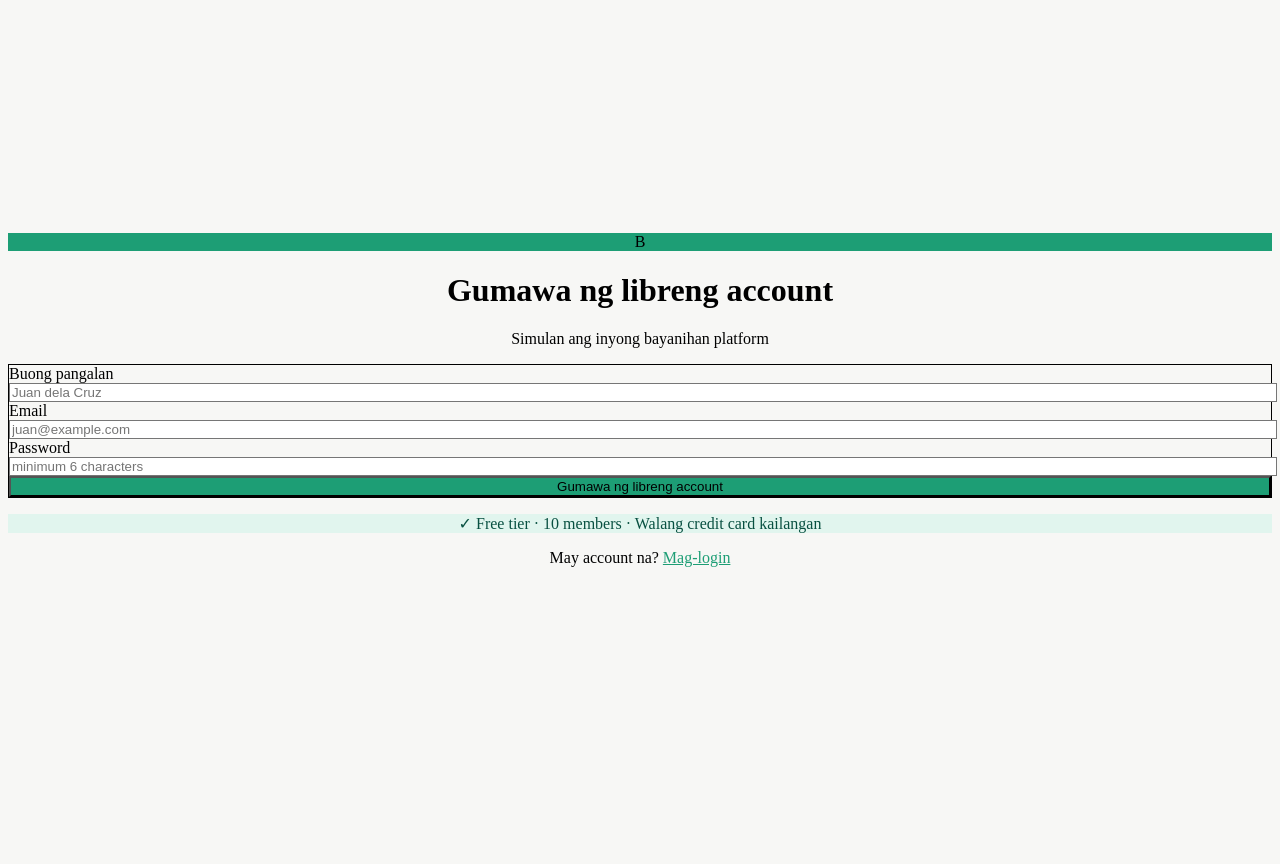
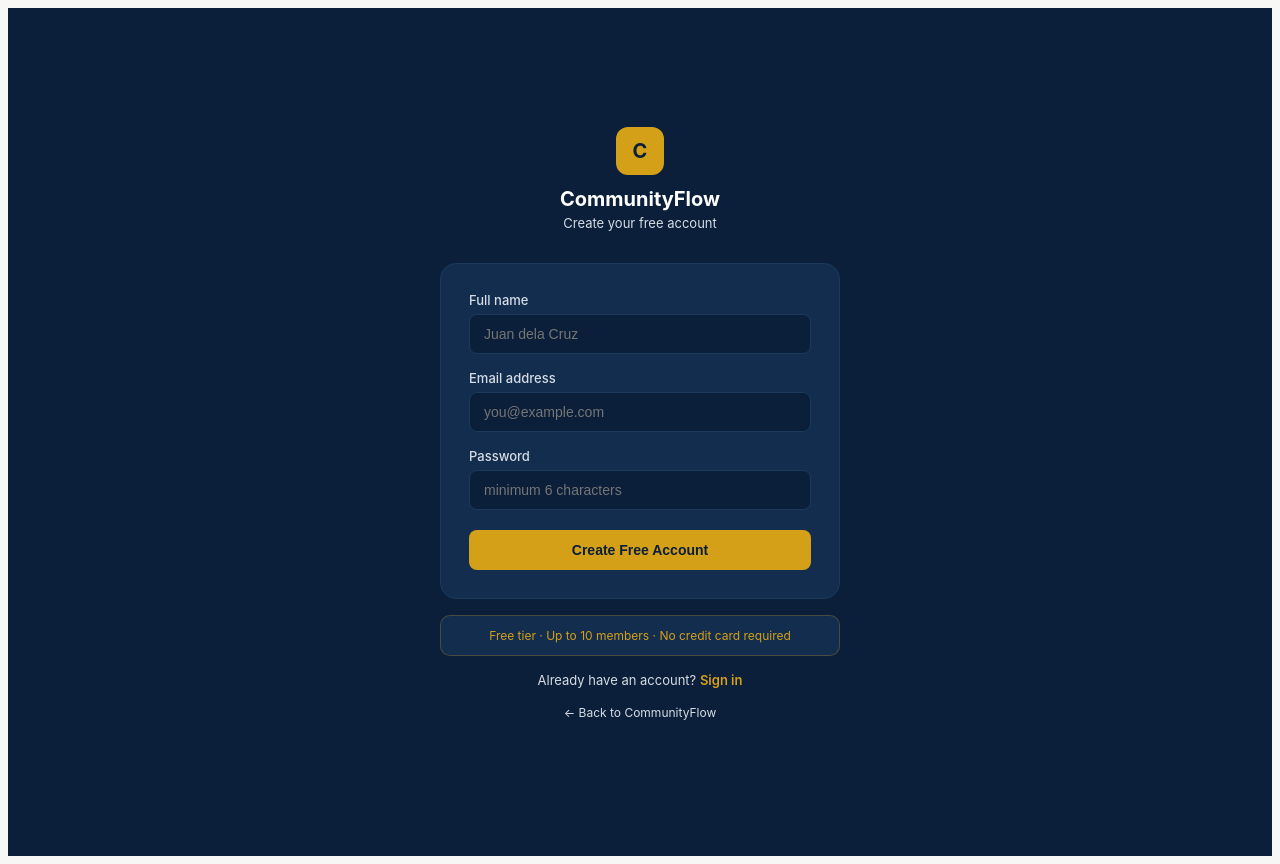
Before and after one commit to GarryWeb/bayanihan-app, a Next.js app: page /auth/signup in a window 1280 px wide. Before the commit the page ends 816 px from the top, so only its background shows below. Built offline with nearby package versions, Linux system fonts and the light colour scheme; no server answers.

Commit message:
Refactor signup page layout and error handling

```diff
--- a/app/auth/signup/page.tsx
+++ b/app/auth/signup/page.tsx
@@ -17,8 +17,7 @@ export default function SignupPage() {
     setLoading(true)
     setError('')
     const { error } = await supabase.auth.signUp({
-      email: form.email,
-      password: form.password,
+      email: form.email, password: form.password,
       options: { data: { full_name: form.full_name } }
     })
     if (error) { setError(error.message); setLoading(false) }
@@ -26,48 +25,56 @@ export default function SignupPage() {
   }
 
   return (
-    <div className="min-h-screen flex items-center justify-center bg-[#F7F7F5] px-4">
-      <div className="w-full max-w-sm">
-        <div className="text-center mb-8">
-          <div className="w-12 h-12 bg-[#1D9E75] rounded-xl flex items-center justify-center mx-auto mb-4">
-            <span className="text-white text-xl font-bold">B</span>
-          </div>
-          <h1 className="text-xl font-semibold">Gumawa ng libreng account</h1>
-          <p className="text-sm text-gray-500 mt-1">Simulan ang inyong bayanihan platform</p>
+    <div style={{minHeight: '100vh', background: '#0B1F3A', display: 'flex', alignItems: 'center', justifyContent: 'center', padding: '24px', fontFamily: "'Inter', sans-serif"}}>
+      <div style={{width: '100%', maxWidth: '400px'}}>
+        {/* Logo */}
+        <div style={{textAlign: 'center', marginBottom: '32px'}}>
+          <div style={{width: '48px', height: '48px', background: '#D4A017', borderRadius: '12px', display: 'flex', alignItems: 'center', justifyContent: 'center', fontWeight: '700', color: '#0B1F3A', fontSize: '20px', margin: '0 auto 12px'}}>C</div>
+          <div style={{fontWeight: '700', fontSize: '20px', color: '#FFFFFF'}}>CommunityFlow</div>
+          <div style={{fontSize: '13px', color: '#D6DCE5', marginTop: '4px'}}>Create your free account</div>
         </div>
-        <div className="bg-white rounded-2xl border border-gray-100 p-6 shadow-sm">
-          <form onSubmit={handleSignup} className="space-y-4">
-            {error && <div className="bg-red-50 border border-red-100 text-red-600 text-sm px-4 py-3 rounded-lg">{error}</div>}
-            <div>
-              <label className="block text-sm font-medium text-gray-700 mb-1">Buong pangalan</label>
-              <input type="text" value={form.full_name} onChange={e => set('full_name', e.target.value)}
-                placeholder="Juan dela Cruz" required
-                className="w-full border border-gray-200 rounded-lg px-3 py-2.5 text-sm focus:outline-none focus:ring-2 focus:ring-[#1D9E75]" />
+
+        {/* Card */}
+        <div style={{background: '#132D4E', borderRadius: '16px', padding: '28px', border: '1px solid #1A3A5C'}}>
+          <form onSubmit={handleSignup}>
+            {error && (
+              <div style={{background: '#FF000022', border: '1px solid #FF000044', color: '#FF6B6B', fontSize: '13px', padding: '10px 14px', borderRadius: '8px', marginBottom: '16px'}}>
+                {error}
+              </div>
+            )}
+            <div style={{marginBottom: '16px'}}>
+              <label style={{display: 'block', fontSize: '13px', fontWeight: '500', color: '#D6DCE5', marginBottom: '6px'}}>Full name</label>
+              <input type="text" value={form.full_name} onChange={e => set('full_name', e.target.value)} placeholder="Juan dela Cruz" required
+                style={{width: '100%', background: '#0B1F3A', border: '1px solid #1A3A5C', borderRadius: '8px', padding: '11px 14px', fontSize: '14px', color: '#FFFFFF', outline: 'none', boxSizing: 'border-box'}} />
             </div>
-            <div>
-              <label className="block text-sm font-medium text-gray-700 mb-1">Email</label>
-              <input type="email" value={form.email} onChange={e => set('email', e.target.value)}
-                placeholder="juan@example.com" required
-                className="w-full border border-gray-200 rounded-lg px-3 py-2.5 text-sm focus:outline-none focus:ring-2 focus:ring-[#1D9E75]" />
+            <div style={{marginBottom: '16px'}}>
+              <label style={{display: 'block', fontSize: '13px', fontWeight: '500', color: '#D6DCE5', marginBottom: '6px'}}>Email address</label>
+              <input type="email" value={form.email} onChange={e => set('email', e.target.value)} placeholder="you@example.com" required
+                style={{width: '100%', background: '#0B1F3A', border: '1px solid #1A3A5C', borderRadius: '8px', padding: '11px 14px', fontSize: '14px', color: '#FFFFFF', outline: 'none', boxSizing: 'border-box'}} />
             </div>
-            <div>
-              <label className="block text-sm font-medium text-gray-700 mb-1">Password</label>
-              <input type="password" value={form.password} onChange={e => set('password', e.target.value)}
-                placeholder="minimum 6 characters" required minLength={6}
-                className="w-full border border-gray-200 rounded-lg px-3 py-2.5 text-sm focus:outline-none focus:ring-2 focus:ring-[#1D9E75]" />
+            <div style={{marginBottom: '20px'}}>
+              <label style={{display: 'block', fontSize: '13px', fontWeight: '500', color: '#D6DCE5', marginBottom: '6px'}}>Password</label>
+              <input type="password" value={form.password} onChange={e => set('password', e.target.value)} placeholder="minimum 6 characters" required minLength={6}
+                style={{width: '100%', background: '#0B1F3A', border: '1px solid #1A3A5C', borderRadius: '8px', padding: '11px 14px', fontSize: '14px', color: '#FFFFFF', outline: 'none', boxSizing: 'border-box'}} />
             </div>
             <button type="submit" disabled={loading}
-              className="w-full bg-[#1D9E75] text-white py-2.5 rounded-lg text-sm font-medium hover:bg-[#085041] transition-colors disabled:opacity-60">
-              {loading ? 'Gumagawa ng account...' : 'Gumawa ng libreng account'}
+              style={{width: '100%', background: '#D4A017', color: '#0B1F3A', fontWeight: '700', fontSize: '14px', padding: '12px', borderRadius: '8px', border: 'none', cursor: 'pointer', opacity: loading ? 0.7 : 1}}>
+              {loading ? 'Creating account...' : 'Create Free Account'}
             </button>
           </form>
         </div>
-        <div className="bg-[#E1F5EE] rounded-xl p-3 mt-4 text-center">
-          <p className="text-xs text-[#085041]">✓ Free tier · 10 members · Walang credit card kailangan</p>
+
+        {/* Free tier note */}
+        <div style={{background: '#132D4E', border: '1px solid #D4A01744', borderRadius: '10px', padding: '12px 16px', marginTop: '16px', textAlign: 'center'}}>
+          <p style={{fontSize: '12px', color: '#D4A017', margin: 0}}>Free tier · Up to 10 members · No credit card required</p>
         </div>
-        <p className="text-center text-sm text-gray-500 mt-4">
-          May account na?{' '}
-          <Link href="/auth/login" className="text-[#1D9E75] font-medium hover:underline">Mag-login</Link>
+
+        <p style={{textAlign: 'center', fontSize: '13px', color: '#D6DCE5', marginTop: '16px'}}>
+          Already have an account?{' '}
+          <Link href="/auth/login" style={{color: '#D4A017', fontWeight: '600', textDecoration: 'none'}}>Sign in</Link>
+        </p>
+        <p style={{textAlign: 'center', marginTop: '12px'}}>
+          <Link href="/" style={{color: '#D6DCE5', fontSize: '12px', textDecoration: 'none'}}>← Back to CommunityFlow</Link>
         </p>
       </div>
     </div>
```
